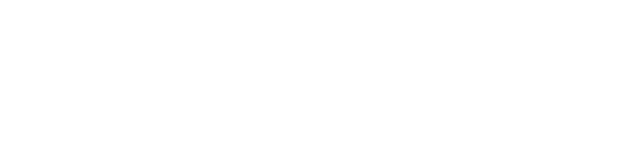
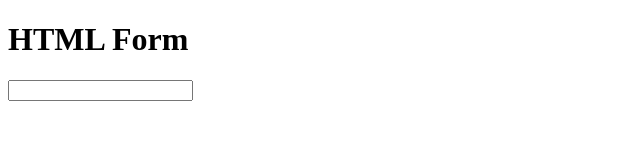
Before and after one commit to saiky-111/FRONTEND-DEV, a plain HTML site: page 04_FORM_ELEMENT/index.html in a window 1280 px wide. Shown: the whole page, without its empty margins (0-640 px from the left). Drawn offline with Linux system fonts and the light colour scheme.

Commit message:
new commite

```diff
--- a/01_HTML_INTRO/index.html
+++ b/01_HTML_INTRO/index.html
@@ -4,6 +4,7 @@
     <meta charset="UTF-8" />
     <meta http-equiv="X-UA-Compatible" content="IE=edge" />
     <meta name="viewport" content="width=device-width, initial-scale=1.0" />
+    <link rel="icon" type="image/x-icon" href="/01_HTML_INTRO/favicon.ico">
     <!--type how to add favicon.ico as a link in the head section w3 schools-->
     <title>SAIKAT DHIBAR</title>
   </head>
@@ -17,7 +18,7 @@
       for ever. Technologies and tools that I use to create such awesome
       websites.
     </p>
-    <img src="/bg_3.png" alt="photo of saikat" style="background-color: aqua" />
+    <img src="/01_HTML_INTRO/bg_3.png" alt="photo of saikat" style="background-color: aqua" />
     <!-- <h1> is a opening tag
    </h1> is a closing tag
     -->
--- a/04_FORM_ELEMENT/index.html
+++ b/04_FORM_ELEMENT/index.html
@@ -0,0 +1,17 @@
+<!DOCTYPE html>
+<html lang="en">
+<head>
+    <meta charset="UTF-8">
+    <meta http-equiv="X-UA-Compatible" content="IE=edge">
+    <meta name="viewport" content="width=device-width, initial-scale=1.0">
+
+    <title>HTML Form</title>
+
+</head>
+<body>
+   <h1>HTML Form</h1>
+   <form action="/">
+    <input type="text" name="search">
+   </form>
+</body>
+</html>
```
Also changed, not shown: 03_INLINE_VS_BLOCK_ELEMENTS/03_4_GLOBAL_AND_CUSTOM_ATTRIBUTES.txt, 03_INLINE_VS_BLOCK_ELEMENTS/note4.png (added), 04_FORM_ELEMENT/NOTE_1.jpg (added), 04_FORM_ELEMENT/note.txt (added).
